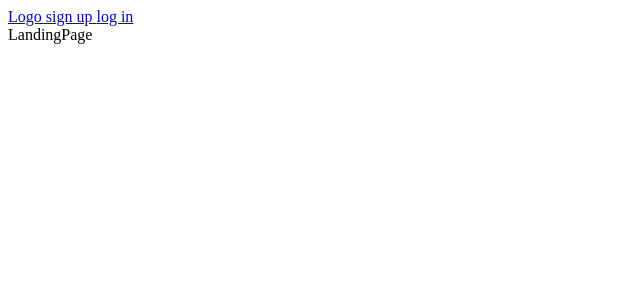
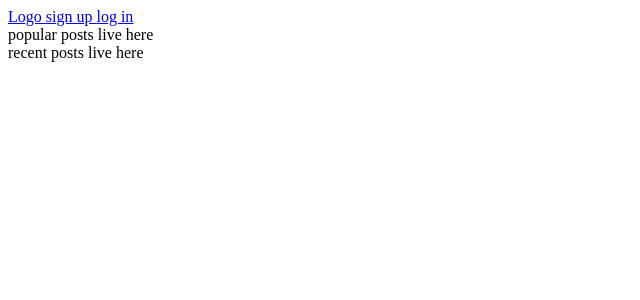
Before and after one commit to art-portfolio-bw/art-portfolio-FE-Jacob-Tonna, a React (Create React App) app in the folder fotograph-app/: page / in a window 1280 px wide. Shown: the top 300 px of the page, without its empty margins (0-640 px from the left). Built offline with nearby package versions, Linux system fonts and the light colour scheme.

Commit message:
fixed navbar routing, added components
fixed navbar routing and added popular and recent components

```diff
--- a/fotograph-app/src/components/landingpage/LandingPage.jsx
+++ b/fotograph-app/src/components/landingpage/LandingPage.jsx
@@ -1,10 +1,13 @@
 import React, { Component } from 'react';
+import PopularPosts from './PopularPosts';
+import RecentPosts from './RecentPosts';
 
 class LandingPage extends Component {
 	render() {
 		return (
 			<div className="landing-page-wrapper">
-				LandingPage
+				<PopularPosts />
+				<RecentPosts />
 			</div>
 		);
 	}
--- /dev/null
+++ b/fotograph-app/src/components/landingpage/PopularPosts.jsx
@@ -0,0 +1,13 @@
+import React, { Component } from 'react';
+
+class PopularPosts extends Component {
+	render() {
+		return (
+			<div className="popular-posts-wrapper">
+				popular posts live here
+			</div>
+		);
+	}
+}
+
+export default PopularPosts;
--- /dev/null
+++ b/fotograph-app/src/components/landingpage/RecentPosts.jsx
@@ -0,0 +1,13 @@
+import React, { Component } from 'react';
+
+class RecentPosts extends Component {
+	render() {
+		return (
+			<div className="recent-posts">
+				recent posts live here
+			</div>
+		);
+	}
+}
+
+export default RecentPosts;
--- a/fotograph-app/src/components/nav/NavagationBar.jsx
+++ b/fotograph-app/src/components/nav/NavagationBar.jsx
@@ -4,7 +4,7 @@ import { Link } from 'react-router-dom';
 function NavagationBar (){
 	return(
 		<div className="navagationbar-container">
-		<Link to='/LandingPage' className='navlink'> Logo </Link>{' '}
+		<Link to='/' className='navlink'> Logo </Link>{' '}
 		<Link to='/SignUp' className='navlink'> sign up </Link> {' '}
 		<Link to='/LogIn' className='navlink'> log in </Link> {' '}
 		</div>
```
